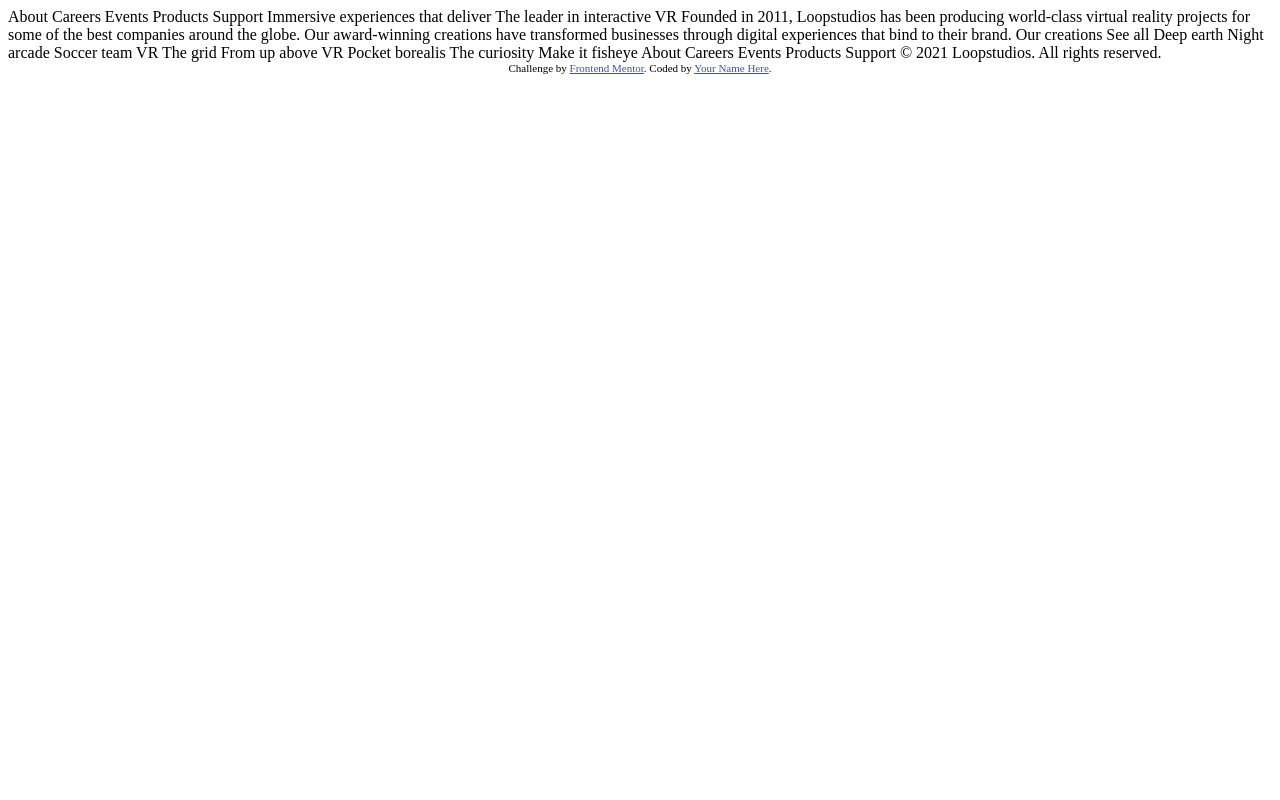
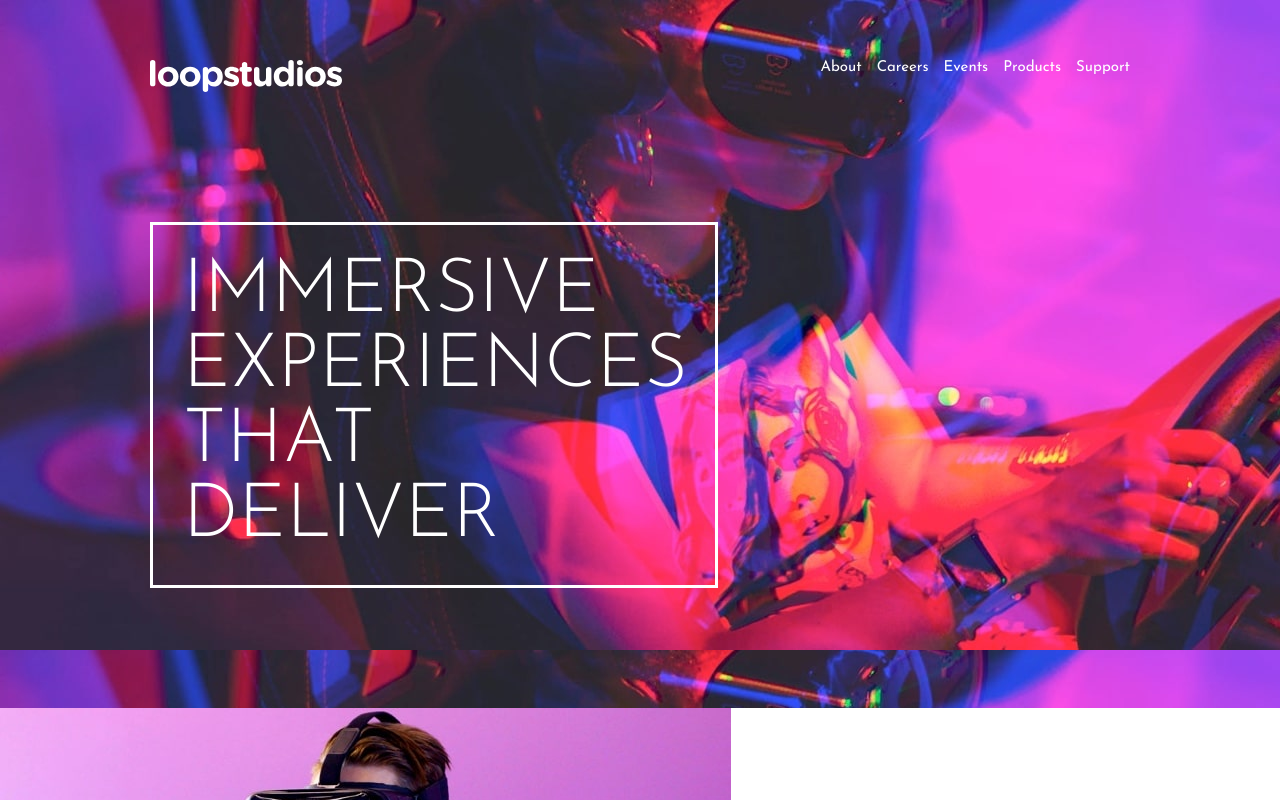
Before and after one commit to Tomascabfer4/prueba2_Tomas_Cabello_DIW, a plain HTML site: page index.html in a window 1280 px wide. Shown: the top 800 px of the page. Drawn offline with Linux system fonts and the light colour scheme.

Commit message:
Segundo Commit

```diff
--- a/index.html
+++ b/index.html
@@ -1,59 +1,72 @@
 <!DOCTYPE html>
 <html lang="en">
   <head>
-  <meta charset="UTF-8">
-  <meta name="viewport" content="width=device-width, initial-scale=1.0"> <!-- displays site properly based on user's device -->
+    <meta charset="UTF-8" />
+    <meta name="viewport" content="width=device-width, initial-scale=1.0" />
+    <!-- displays site properly based on user's device -->
 
-  <link rel="icon" type="image/png" sizes="32x32" href="./images/favicon-32x32.png">
+    <link
+      rel="icon"
+      type="image/png"
+      sizes="32x32"
+      href="./images/favicon-32x32.png"
+    />
 
     <title>Frontend Mentor | Loopstudios landing page</title>
 
-  <!-- Feel free to remove these styles or customise in your own stylesheet 👍 -->
-  <style>
-    .attribution { font-size: 11px; text-align: center; }
-    .attribution a { color: hsl(228, 45%, 44%); }
-  </style>
+    <link rel="stylesheet" href="style.css" />
   </head>
   <body>
-  About
-  Careers
-  Events
-  Products
-  Support
+    <section class="parteArriba">
+      <div class="encabezado">
+        <img src="./images/logo.svg" alt="" />
+        <div class="enlaces">
+          <a>About</a> <a>Careers</a> <a>Events</a> <a>Products</a>
+          <a>Support</a>
+        </div>
+      </div>
+      <h1>Immersive experiences that deliver</h1>
+    </section>
+    <section class="parteCentral">
+      <img src="./images/desktop/image-interactive.jpg" alt="" />
+      <div class="tioConGafas">
+        <h2>The leader in interactive VR</h2>
+        <p>
+          Founded in 2011, Loopstudios has been producing world-class virtual
+          reality projects for some of the best companies around the globe. Our
+          award-winning creations have transformed businesses through digital
+          experiences that bind to their brand.
+        </p>
+      </div>
+      <div class="cuadrosImagenes">
+        <h2>Our creations</h2>
+        <button>See all</button>
+        <h3>Deep earth</h3>
+        <h3>Night arcade</h3>
+        <h3>Soccer team VR</h3>
+        <h3>The grid</h3>
+        <h3>From up above VR</h3>
+        <h3>Pocket borealis</h3>
+        <h3>The curiosity</h3>
+        <h3>Make it fisheye</h3>
+      </div>
+    </section>
 
-  Immersive experiences that deliver
-
-  The leader in interactive VR
-
-  Founded in 2011, Loopstudios has been producing world-class virtual reality
-  projects for some of the best companies around the globe. Our award-winning
-  creations have transformed businesses through digital experiences that bind
-  to their brand.
-
-  Our creations
-
-  See all
-
-  Deep earth
-  Night arcade
-  Soccer team VR
-  The grid
-  From up above VR
-  Pocket borealis
-  The curiosity
-  Make it fisheye
-
-  About
-  Careers
-  Events
-  Products
-  Support
-
-  © 2021 Loopstudios. All rights reserved.
-
-  <div class="attribution">
-    Challenge by <a href="https://www.frontendmentor.io?ref=challenge" target="_blank">Frontend Mentor</a>.
-    Coded by <a href="#">Your Name Here</a>.
+    <footer>
+      <div class="logosFooter">
+        <img src="./images/logo.svg" alt="" />
+        <img src="./images/facebook.svg" alt="" />
+        <img src="./images/twitter.svg" alt="" />
+        <img src="./images/instagram.svg" alt="" />
+        <img src="./images/youtube.svg" alt="" />
       </div>
+      <div class="parteAbajoFooter">
+        <div class="enlaces">
+          <a>About</a> <a>Careers</a> <a>Events</a> <a>Products</a>
+          <a>Support</a>
+        </div>
+        <p>© 2021 Loopstudios. All rights reserved.</p>
+      </div>
+    </footer>
   </body>
 </html>
--- /dev/null
+++ b/style.css
@@ -0,0 +1,51 @@
+@import url("https://fonts.googleapis.com/css2?family=Alata&family=Josefin+Sans:ital,wght@0,100..700;1,100..700&display=swap");
+
+/* RESET */
+* {
+  box-sizing: border-box;
+  margin: 0;
+  padding: 0;
+}
+
+:root {
+  /* Primary */
+  --White: hsl(0, 0%, 100%);
+  --Black: hsl(0, 0%, 0%);
+  --Grey200: hsl(0, 0%, 85%);
+}
+
+body {
+  font-family: "Atala", sans-serif;
+  font-size: 15px;
+}
+
+.parteArriba {
+  background-image: url("./images/desktop/image-hero.jpg");
+  padding: 60px 150px;
+}
+
+.encabezado {
+  display: flex;
+  justify-content: space-between;
+  margin-bottom: 130px;
+}
+
+.enlaces {
+  display: flex;
+  gap: 15px;
+  color: var(--White);
+  font-weight: 400;
+  font-family: "Josefin Sans", sans-serif;
+}
+
+h1 {
+  font-family: "Josefin Sans", sans-serif;
+  font-size: 75px;
+  color: var(--White);
+  padding: 30px;
+  font-weight: 300;
+  margin-bottom: 60px;
+  width: 58%;
+  text-transform: uppercase;
+  border: 3px solid var(--White);
+}
```
Lines whose indentation alone changed are shown as unchanged.
